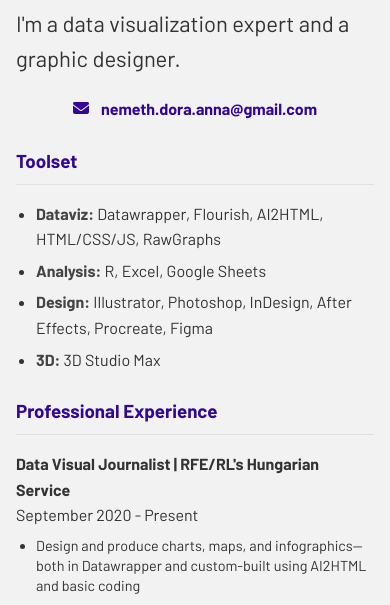
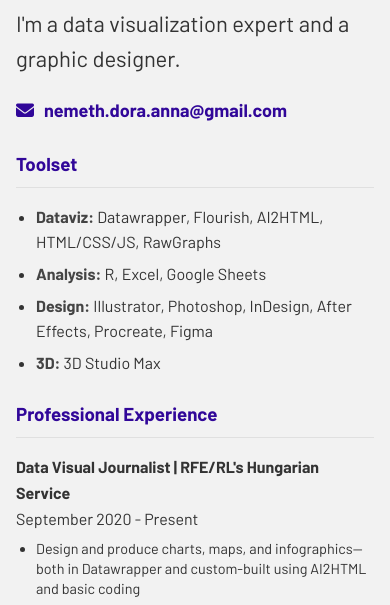
Before and after one commit to doranemeth/dataviz, a plain HTML site: page cv.html in a window 390 px wide. Shown: the part 239-844 px from the top of the page. Drawn offline with Linux system fonts and the light colour scheme.

Commit message:
Add files via upload

```diff
--- a/styles.css
+++ b/styles.css
@@ -42,7 +42,7 @@
     .contact-info {
         flex-direction: column;
         gap: 1rem;
-        align-items: flex-start;
+
     }
 
     .logo {
@@ -129,15 +129,16 @@
 
 .contact-info {
     display: flex;
-    justify-content: space-between;
+
     margin-bottom: 1.5rem;
-    align-items: center;
+
 }
 
 .contact-item, .social-links {
     display: flex;
     align-items: center;
     gap: 10px;
+    font-size: 18px;
 }
 
 .social-links {
```
